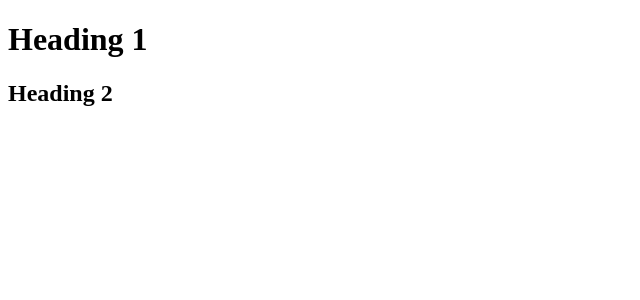
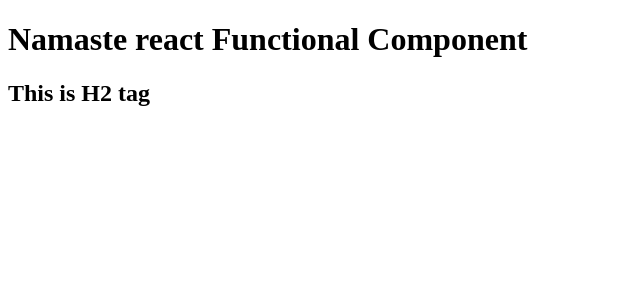
Before and after one commit to its-surbhi02/react-project, a React (Vite) app: page / in a window 1280 px wide. Shown: the top 300 px of the page, without its empty margins (0-640 px from the left). Built offline with nearby package versions, Linux system fonts and the light colour scheme.

Commit message:
developing

```diff
--- a/App.js
+++ b/App.js
@@ -1,61 +1,17 @@
 import React from "react";
 import ReactDOM from "react-dom/client";
 
-/**
- * Creating a server
- * benefits of parcel
- * HMR - hot model replacement - it reload automatically
- * File Watcher Algorithm - which is written in C++ , Monitoring the file system for a given filepath
- * Bundling
- * Minify
- * Clearing our code- by removing console log.
- * Dev and Production Build
- * Super fast building algorithm
- * Image Optimization
- * Catching While Development - a built-in feature that stores and reuses data to improve performance
- * Compression
- * compatble with older version of browser
- * HTTPS on dev
- * Manage PORT Number
- * Consistent Hashing Algorithms
- * zero config
- * Tree Shaking- Removing un-wanted code
- *
- *
- *
- *
- * Transitive dependencies- a functional dependency pattern where the value of one attribute is determined by another attribute, which in turn is determined by a third attribute.
- *
- */
-
-// const heading = React.createElement("h1", {}, "Namaste react!");
-//         const root = ReactDOM.createRoot(document.getElementById("root"));
-//         root.render(heading);
 
 
-const heading = React.createElement(
-    "h1",
-    {
-        id:"title",
-        key:"h1",
-    },
-    "Heading 1"
-);
-const heading2 = React.createElement(
-    "h2",
-    {
-        id:"title",
-        key:"h2",
-    },
-    "Heading 2"
-);
+const HeaderComponent = () => {
+  return (
+    <div>
+      <h1>Namaste react Functional Component</h1>
+      <h2>This is H2 tag</h2>
+    </div>
+  );
+  // root.render(<HeaderComponent />);
+};
 
-const container = React.createElement(
-    "div",
-    {
-        id: "container",
-    },
-    [heading, heading2]
-);
 const root = ReactDOM.createRoot(document.getElementById("root"));
-        root.render(container);
+root.render(<HeaderComponent />);
```
Also changed, not shown: 1 other file (tests, documents, lock files or other folders).
